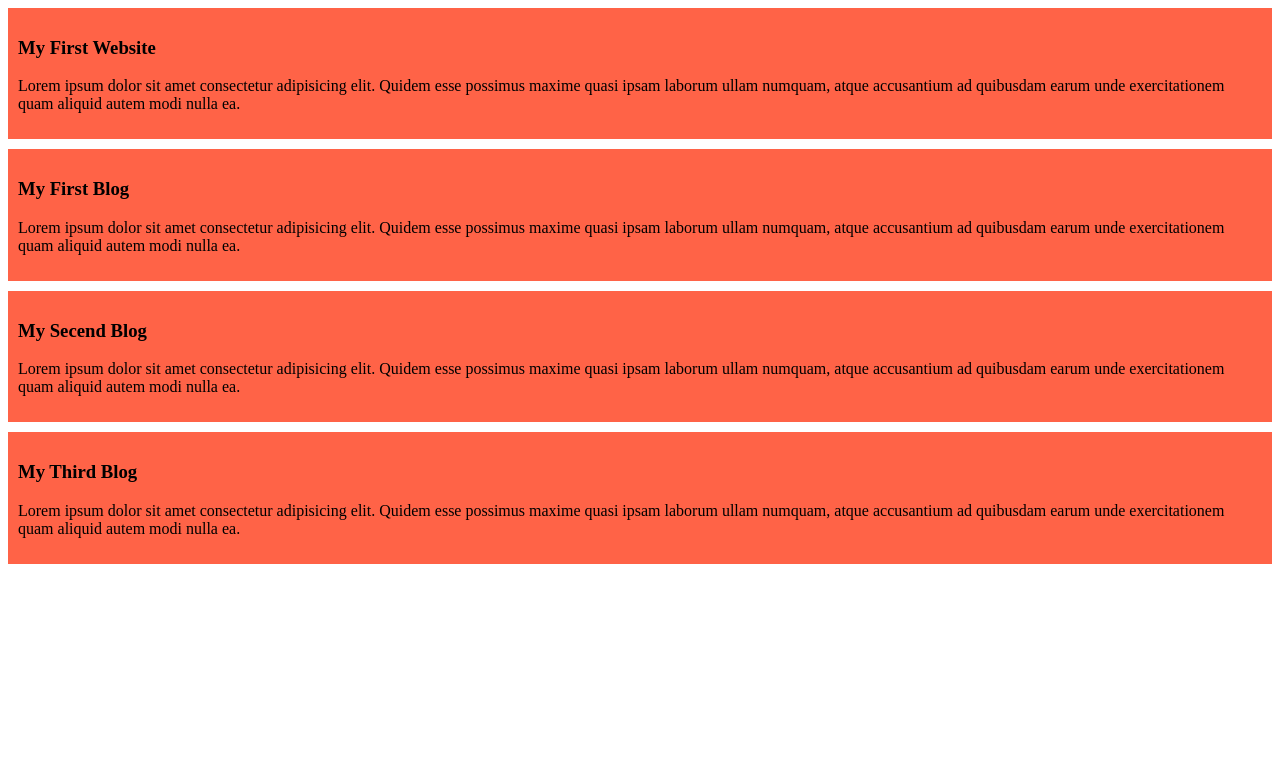
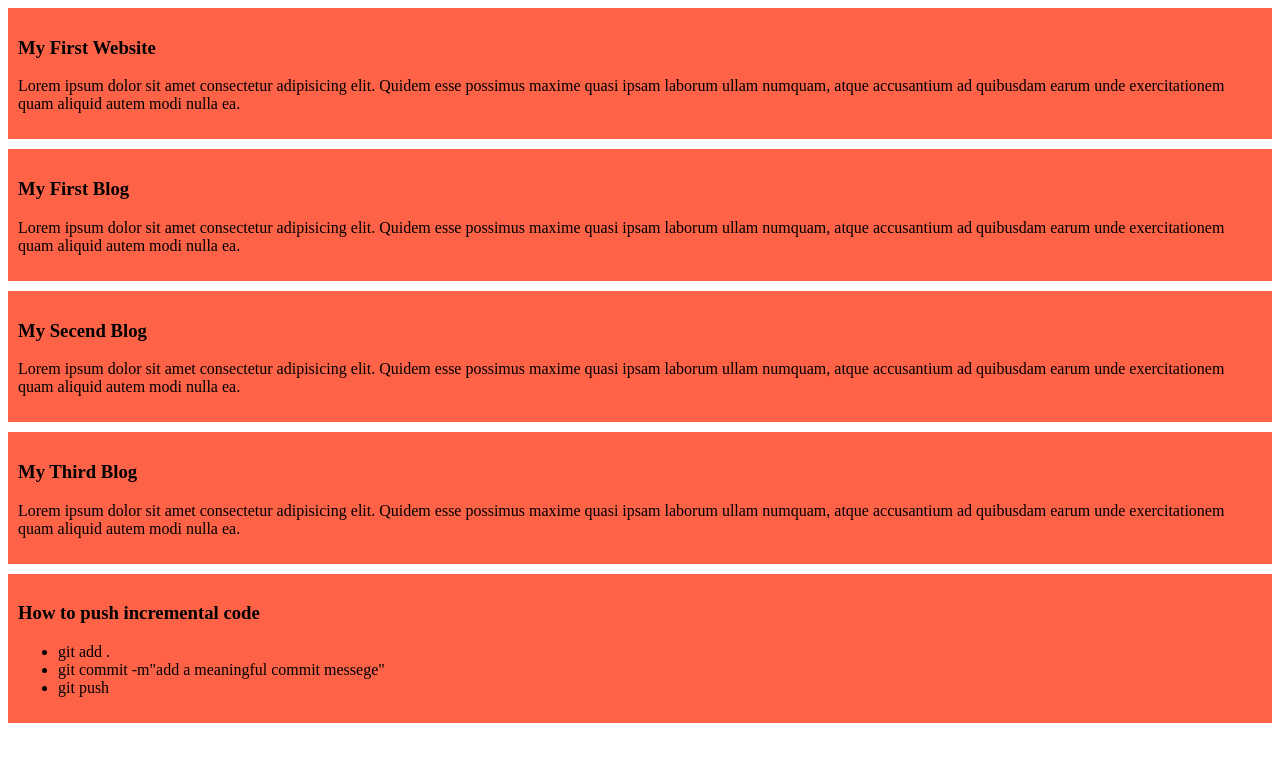
Before and after one commit to Hossainmithu/my-simple-life, a plain HTML site: page index.html in a window 1280 px wide. Drawn offline with Linux system fonts and the light colour scheme.

Commit message:
added the unordered list

```diff
--- a/index.html
+++ b/index.html
@@ -23,5 +23,13 @@
     <h3>My Third Blog</h3>
     <p>Lorem ipsum dolor sit amet consectetur adipisicing elit. Quidem esse possimus maxime quasi ipsam laborum ullam numquam, atque accusantium ad quibusdam earum unde exercitationem quam aliquid autem modi nulla ea.</p>
   </div>
+  <div>
+    <h3>How to push incremental code</h3>
+    <ul>
+      <li>git add .</li>
+      <li>git commit -m"add a meaningful commit messege"</li>
+      <li>git push</li>
+    </ul>
+  </div>
 </body>
 </html>
```
